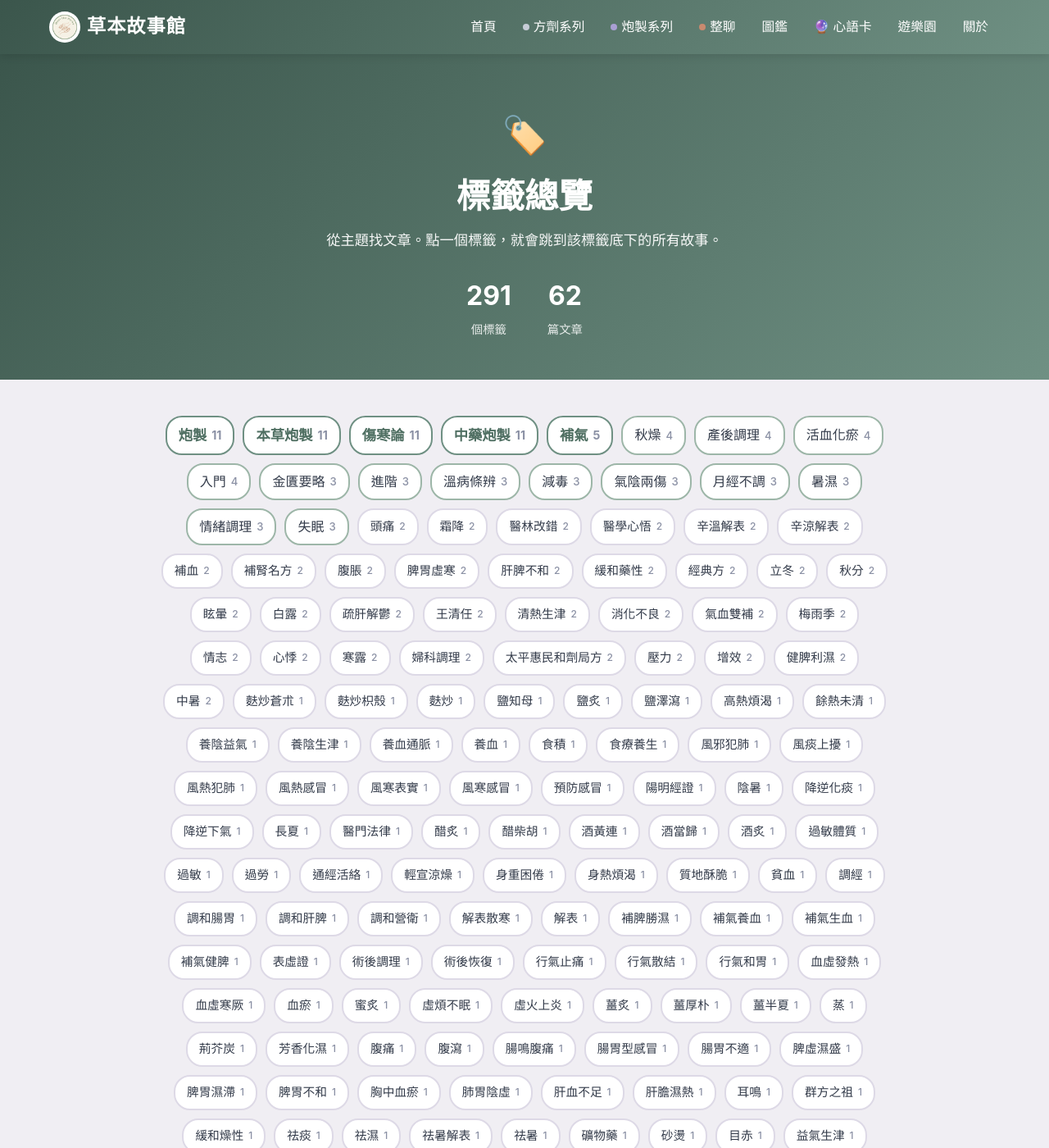
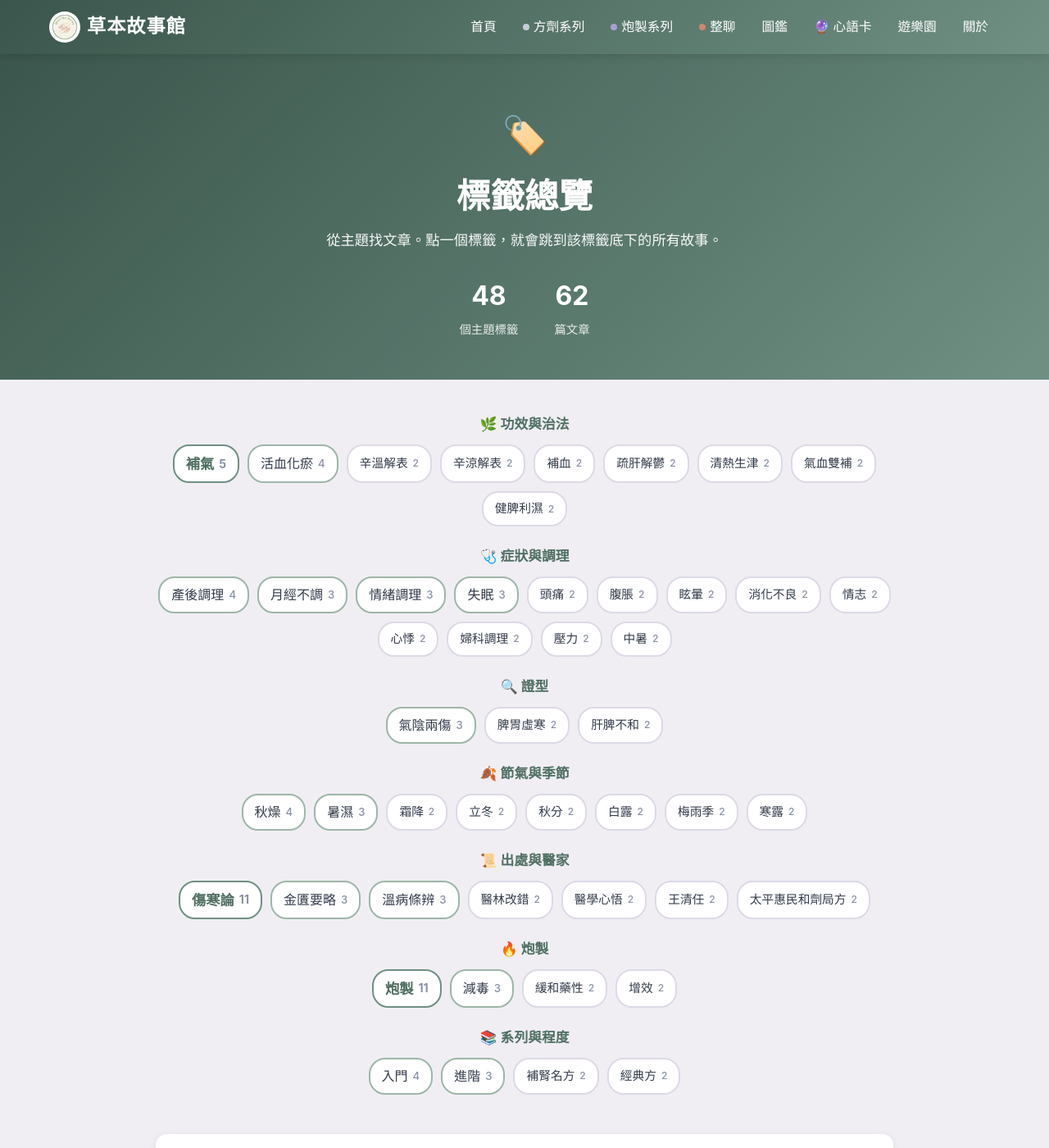
Before and after one commit to 10wang-creat/herbal-stories-v2, a Jekyll site: the page built from tags.html, in a window 1280 px wide and 1400 px high. Shown: the whole window at 82% size. Built offline with Jekyll 4.4.1, drawn with Linux system fonts in a browser that asks for light colours; a script that is not in the unit is left out; some of the changed text lies outside the part shown.

Commit message:
修改標籤總覽版面

```diff
--- /dev/null
+++ b/_data/tag_groups.yml
@@ -0,0 +1,41 @@
+# 標籤總覽（/tags/）與文章底部「相關標籤」的顯示設定
+#
+# min_count：已發布文章數達到這個數字的標籤，才會出現在標籤總覽、才會變成可點的連結。
+# hidden   ：同義重複的標籤，不顯示（文章 front matter 不用改）。
+# groups   ：標籤總覽的分組。沒列在任何一組的標籤，會自動歸到「其他主題」。
+#            新標籤累積到 min_count 篇後，把它加進合適的那一組即可。
+
+min_count: 2
+
+hidden:
+  - 本草炮製
+  - 中藥炮製
+
+groups:
+  - name: 功效與治法
+    icon: 🌿
+    tags: [補氣, 補血, 氣血雙補, 補氣健脾, 健脾, 健脾利濕, 溫補腎陽, 活血化瘀, 疏肝解鬱, 清熱生津, 辛溫解表, 辛涼解表]
+
+  - name: 症狀與調理
+    icon: 🩺
+    tags: [失眠, 心悸, 頭痛, 眩暈, 消化不良, 腹脹, 腹瀉, 水腫, 中暑, 壓力, 情志, 情緒調理, 月經不調, 婦科調理, 產後調理]
+
+  - name: 證型
+    icon: 🔍
+    tags: [氣陰兩傷, 脾胃虛寒, 脾腎陽虛, 肝脾不和]
+
+  - name: 節氣與季節
+    icon: 🍂
+    tags: [立春, 雨水, 驚蟄, 春分, 清明, 穀雨, 立夏, 小滿, 芒種, 夏至, 小暑, 大暑, 立秋, 處暑, 白露, 秋分, 寒露, 霜降, 立冬, 小雪, 大雪, 冬至, 小寒, 大寒, 梅雨季, 夏季, 長夏, 暑濕, 秋燥]
+
+  - name: 出處與醫家
+    icon: 📜
+    tags: [傷寒論, 金匱要略, 太平惠民和劑局方, 溫病條辨, 醫學心悟, 醫林改錯, 王清任, 丹溪心法, 景岳全書, 醫門法律, 王孟英]
+
+  - name: 炮製
+    icon: 🔥
+    tags: [炮製, 減毒, 增效, 緩和藥性]
+
+  - name: 系列與程度
+    icon: 📚
+    tags: [入門, 進階, 經典方, 補腎名方, 地黃丸家族]
--- a/tags.html
+++ b/tags.html
@@ -1,10 +1,16 @@
 ---
 layout: default
 title: 標籤總覽
-description: 依主題標籤瀏覽草本故事館全部文章：補氣、補血、安神、祛濕、解表……從你關心的方向找到對應的方劑與炮製故事。
+description: 依主題標籤瀏覽草本故事館文章：功效治法、症狀調理、節氣季節、典籍出處、炮製……從你關心的方向找到對應的方劑與炮製故事。
 permalink: /tags/
 ---
 
+{%- comment -%}
+  只顯示「已發布文章數 >= min_count」的標籤，並依 _data/tag_groups.yml 分組。
+  單篇標籤仍留在文章 front matter（供站內搜尋），只是不列在這一頁。
+{%- endcomment -%}
+{%- assign cfg = site.data.tag_groups -%}
+{%- assign min_count = cfg.min_count | default: 2 -%}
 {%- assign tag_pub = site.stories | where_exp: "s", "s.date <= site.time" -%}
 {%- assign tag_all = "" | split: "" -%}
 {%- for s in tag_pub -%}
@@ -13,30 +19,65 @@ permalink: /tags/
 {%- assign tag_uniq = tag_all | uniq -%}
 {%- assign tag_keys = "" | split: "" -%}
 {%- for t in tag_uniq -%}
+  {%- if cfg.hidden contains t -%}{%- continue -%}{%- endif -%}
   {%- assign n = tag_pub | where_exp: "s", "s.tags contains t" | size -%}
+  {%- if n < min_count -%}{%- continue -%}{%- endif -%}
   {%- assign key = n | prepend: "000" | slice: -3, 3 | append: "|" | append: t -%}
   {%- assign tag_keys = tag_keys | push: key -%}
 {%- endfor -%}
 {%- assign tag_keys = tag_keys | sort | reverse -%}
+{%- assign grouped = "" | split: "" -%}
+{%- for g in cfg.groups -%}{%- assign grouped = grouped | concat: g.tags -%}{%- endfor -%}
 
 <section class="page-hero">
   <div class="page-emoji">🏷️</div>
   <h1>標籤總覽</h1>
   <p class="subtitle">從主題找文章。點一個標籤，就會跳到該標籤底下的所有故事。</p>
   <div class="page-hero-stats">
-    <div><span class="stat-number">{{ tag_uniq | size }}</span><span class="stat-label">個標籤</span></div>
+    <div><span class="stat-number">{{ tag_keys | size }}</span><span class="stat-label">個主題標籤</span></div>
     <div><span class="stat-number">{{ tag_pub | size }}</span><span class="stat-label">篇文章</span></div>
   </div>
 </section>
 
 <div class="inner-page">
-  <nav class="tag-cloud" aria-label="所有標籤">
-    {%- for key in tag_keys -%}
-      {%- assign parts = key | split: "|" -%}
-      {%- assign t = parts[1] -%}
-      {%- assign n = parts[0] | plus: 0 -%}
-      <a class="tag-chip{% if n >= 5 %} tag-chip-lg{% elsif n >= 3 %} tag-chip-md{% endif %}" href="#tag-{{ t | url_encode }}">{{ t }}<span>{{ n }}</span></a>
+  <nav class="tag-index" aria-label="標籤分類">
+    {%- for g in cfg.groups -%}
+      {%- capture chips -%}
+        {%- for key in tag_keys -%}
+          {%- assign parts = key | split: "|" -%}
+          {%- assign t = parts[1] -%}
+          {%- assign n = parts[0] | plus: 0 -%}
+          {%- if g.tags contains t -%}
+            <a class="tag-chip{% if n >= 5 %} tag-chip-lg{% elsif n >= 3 %} tag-chip-md{% endif %}" href="#tag-{{ t | url_encode }}">{{ t }}<span>{{ n }}</span></a>
+          {%- endif -%}
+        {%- endfor -%}
+      {%- endcapture -%}
+      {%- assign chips = chips | strip -%}
+      {%- if chips != "" -%}
+      <div class="tag-index-group">
+        <h2 class="tag-index-title">{{ g.icon }} {{ g.name }}</h2>
+        <div class="tag-cloud">{{ chips }}</div>
+      </div>
+      {%- endif -%}
     {%- endfor -%}
+
+    {%- capture chips -%}
+      {%- for key in tag_keys -%}
+        {%- assign parts = key | split: "|" -%}
+        {%- assign t = parts[1] -%}
+        {%- assign n = parts[0] | plus: 0 -%}
+        {%- unless grouped contains t -%}
+          <a class="tag-chip{% if n >= 5 %} tag-chip-lg{% elsif n >= 3 %} tag-chip-md{% endif %}" href="#tag-{{ t | url_encode }}">{{ t }}<span>{{ n }}</span></a>
+        {%- endunless -%}
+      {%- endfor -%}
+    {%- endcapture -%}
+    {%- assign chips = chips | strip -%}
+    {%- if chips != "" -%}
+    <div class="tag-index-group">
+      <h2 class="tag-index-title">🏷️ 其他主題</h2>
+      <div class="tag-cloud">{{ chips }}</div>
+    </div>
+    {%- endif -%}
   </nav>
 
   {%- for key in tag_keys -%}
@@ -63,7 +104,10 @@ permalink: /tags/
 </div>
 
 <style>
-.tag-cloud { display: flex; flex-wrap: wrap; justify-content: center; gap: 10px; margin: 0 auto 48px; max-width: 900px; }
+.tag-index { max-width: 900px; margin: 0 auto 48px; }
+.tag-index-group { margin-bottom: 26px; }
+.tag-index-title { text-align: center; color: var(--green-700); font-size: 1.05rem; margin-bottom: 12px; }
+.tag-cloud { display: flex; flex-wrap: wrap; justify-content: center; gap: 10px; }
 .tag-chip {
   display: inline-flex; align-items: center; gap: 6px;
   padding: 7px 14px; border-radius: 20px; text-decoration: none;
```
Also changed, not shown: _includes/post-tags.html (+10 -0 lines), assets/css/story.css (+12 -0 lines).
